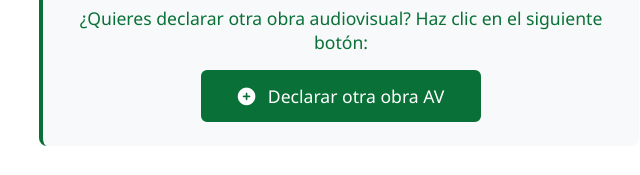
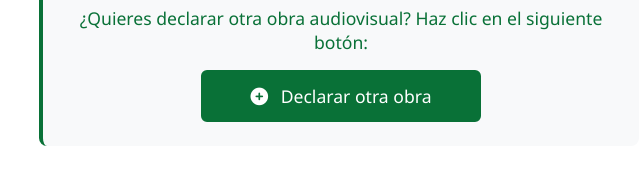
Before and after one commit to CristobalATN/ObrasAV, a plain HTML site: page exito.html in a window 1280 px wide. Shown: the part 310-485 px from the top of the page, 301-941 px from the left. Drawn offline with Linux system fonts and the light colour scheme.

Commit message:
Update exito.html

```diff
--- a/exito.html
+++ b/exito.html
@@ -112,7 +112,7 @@
             </p>
             <a href="index.html" class="btn" style="display: inline-block; background: #097137; color: white; padding: 12px 24px; border-radius: 6px; text-decoration: none; font-weight: 500; transition: all 0.3s ease; width: 100%; max-width: 280px; text-align: center; box-sizing: border-box;">
                 <i class="fas fa-plus-circle" style="margin-right: 8px;"></i>
-                Declarar otra obra AV
+                Declarar otra obra
             </a>
         </div>
 
```
